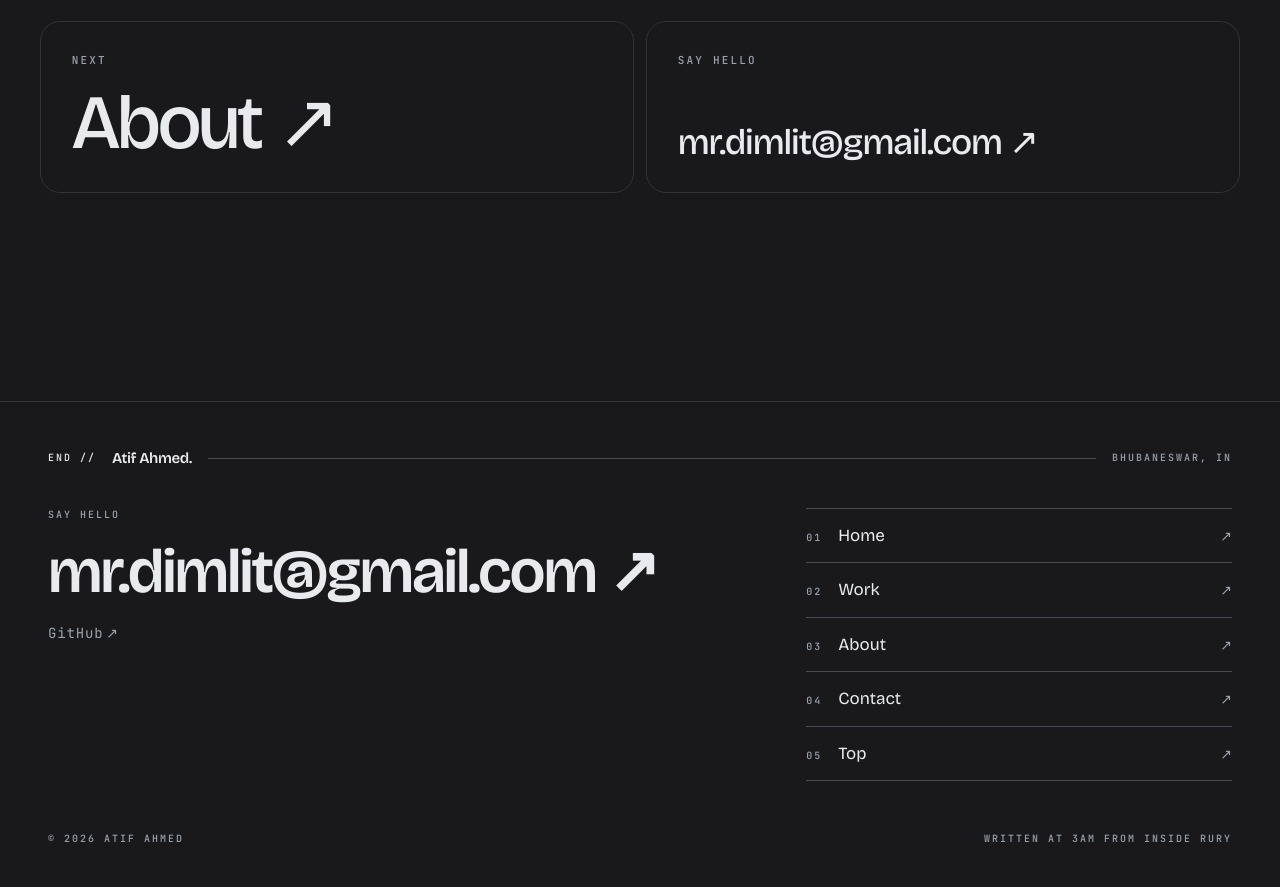
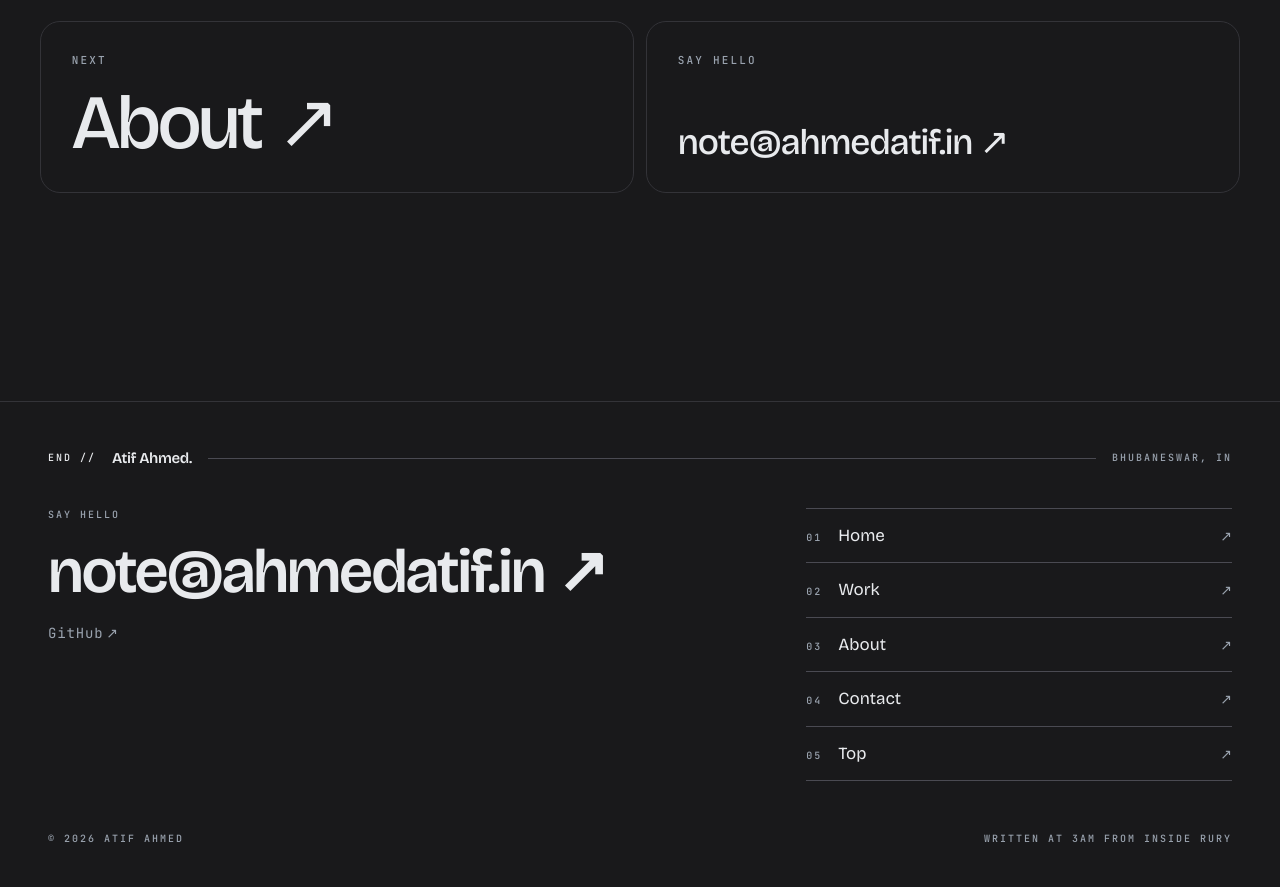
Before and after one commit to SigniorAtif/Portfolio, a Next.js app: page /work in a window 1280 px wide. Shown: the part 4200-5087 px from the top of the page. Built offline with nearby package versions, Linux system fonts and the light colour scheme.

Commit message:
feat(site): show note@ahmedatif.in in place of the Gmail address
Every mailto, the copy-email menu and the contact caption now give the
address on the site's own domain. Cloudflare Email Routing forwards it to
the same inbox, so nothing changes for whoever writes.

```diff
--- a/src/content/site.ts
+++ b/src/content/site.ts
@@ -9,7 +9,7 @@ export const site = {
   first: "ATIF",
   last: "AHMED",
   url: "https://www.ahmedatif.in",
-  email: "mr.dimlit@gmail.com",
+  email: "note@ahmedatif.in",
   location: "Bhubaneswar, IN",
   signOff: "Written at 3am from inside rury",
   description: "Atif Ahmed builds products, tools for agents and the Linux desktop he writes them on.",
```
